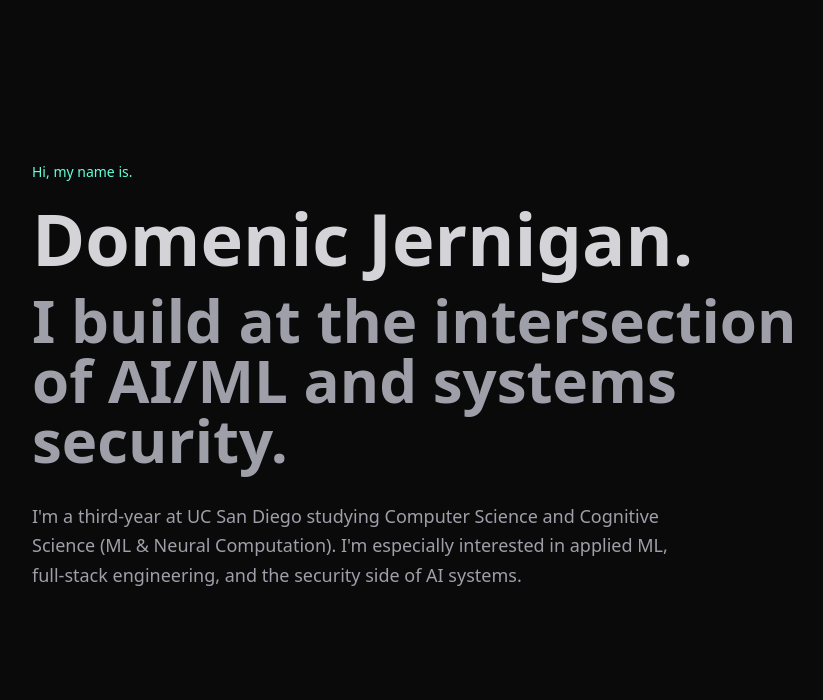
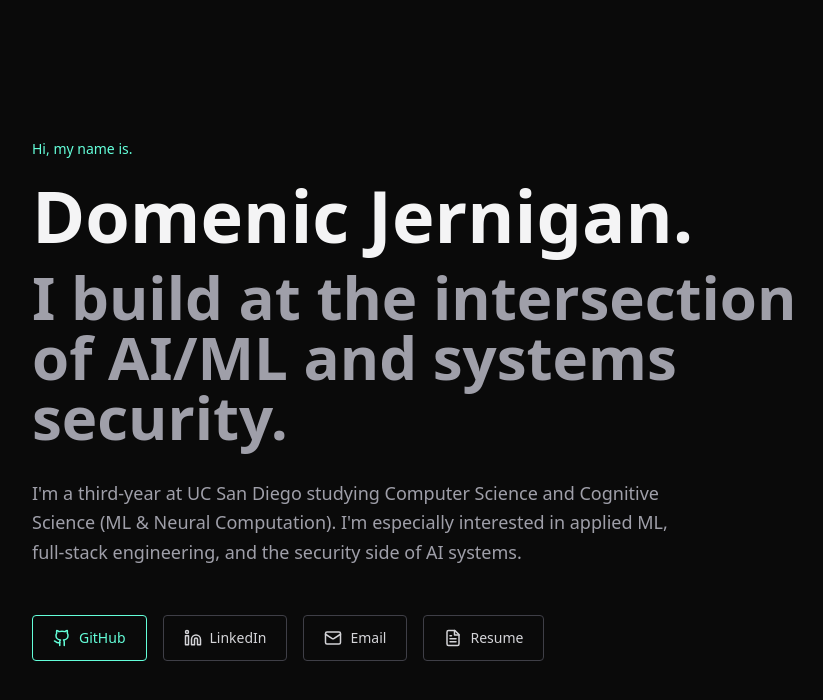
Before and after one commit to Domenicj1/portfolio, a Next.js app in the folder code/portfolio/: page / in a window 1280 px wide. Shown: the top 700 px of the page, without its empty margins (208-1031 px from the left). Built offline with nearby package versions, Linux system fonts and the light colour scheme.

Commit message:
install lucide-react module to fix dependency

```diff
--- a/code/portfolio/src/components/sections/Hero.tsx
+++ b/code/portfolio/src/components/sections/Hero.tsx
@@ -7,7 +7,7 @@ export default function Home() {
             className="min-h-screen flex flex-col justify-center max-w-4xl mx-auto px-6 lg:px-12"
         >
             <p className="font-mono text-accent text-sm mb-5">Hi, my name is.</p>
-            <h1 className="text-5x1 sm:text-7xl font-bold text-zin-100 mb-4">
+            <h1 className="text-5xl sm:text-7xl font-bold text-zinc-100 mb-4">
                 Domenic Jernigan.
             </h1>
             <h2 className="text-4xl sm:text-6xl font-bold text-zinc-400 mb-8">
@@ -19,6 +19,41 @@ export default function Home() {
         interested in applied ML, full-stack engineering, and the security
         side of AI systems.
             </p>
-        </section>
-    );
+            <div className="flex flex-wrap gap-4">
+        <a href="https://github.com/Domenicj1"
+          target="_blank"
+          rel="noopener noreferrer"
+          className="flex items-center gap-2 px-5 py-3 border border-accent text-accent font-mono text-sm rounded hover:bg-accent/10 transition-colors"
+        >
+          <Github size={18} />
+          GitHub
+        </a>
+
+        <a href="https://www.linkedin.com/in/YOUR-LINKEDIN-HERE"
+          target="_blank"
+          rel="noopener noreferrer"
+          className="flex items-center gap-2 px-5 py-3 border border-zinc-700 text-zinc-300 font-mono text-sm rounded hover:border-accent hover:text-accent transition-colors"
+        >
+          <Linkedin size={18} />
+          LinkedIn
+        </a>
+
+        <a href="mailto:YOUR-EMAIL@ucsd.edu"
+          className="flex items-center gap-2 px-5 py-3 border border-zinc-700 text-zinc-300 font-mono text-sm rounded hover:border-accent hover:text-accent transition-colors"
+        >
+          <Mail size={18} />
+          Email
+        </a>
+
+        <a href="/resume.pdf"
+          target="_blank"
+          rel="noopener noreferrer"
+          className="flex items-center gap-2 px-5 py-3 border border-zinc-700 text-zinc-300 font-mono text-sm rounded hover:border-accent hover:text-accent transition-colors"
+        >
+          <FileText size={18} />
+          Resume
+        </a>
+      </div>
+    </section>
+  );
 }
```
